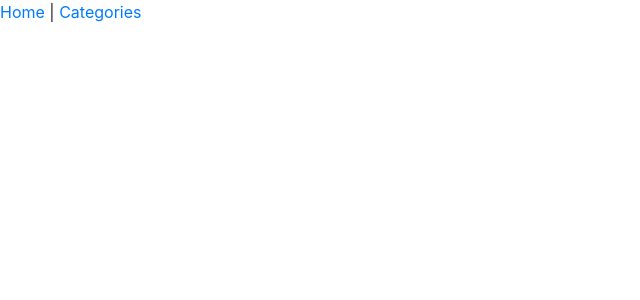
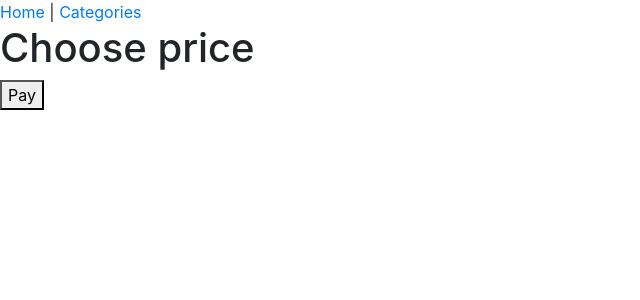
Before and after one commit to JensVanAssche/giftly, a Vue app: page /checkout in a window 1280 px wide. Shown: the top 300 px of the page, without its empty margins (0-640 px from the left). Built offline with nearby package versions, Linux system fonts and the light colour scheme.

Commit message:
Made checkout page

```diff
--- a/src/router.js
+++ b/src/router.js
@@ -2,6 +2,7 @@ import Vue from 'vue';
 import Router from 'vue-router';
 import Home from './views/Home.vue';
 import Categories from './views/Categories.vue';
+import Checkout from './views/Checkout.vue';
 
 Vue.use(Router);
 
@@ -19,5 +20,10 @@ export default new Router({
       name: 'Categories',
       component: Categories,
     },
+    {
+      path: '/checkout',
+      name: 'Checkout',
+      component: Checkout,
+    },
   ],
 });
--- /dev/null
+++ b/src/views/Checkout.vue
@@ -0,0 +1,18 @@
+<template>
+  <div>
+    <h1>Choose price</h1>
+    <!-- Image of the box you chose -->
+    <!-- <img src="" alt=""> -->
+    <!-- Price and slider to choose price -->
+    <button>Pay</button>
+  </div>
+</template>
+
+<script>
+export default {
+
+}
+</script>
+
+<style lang="scss" scoped>
+</style>
```
